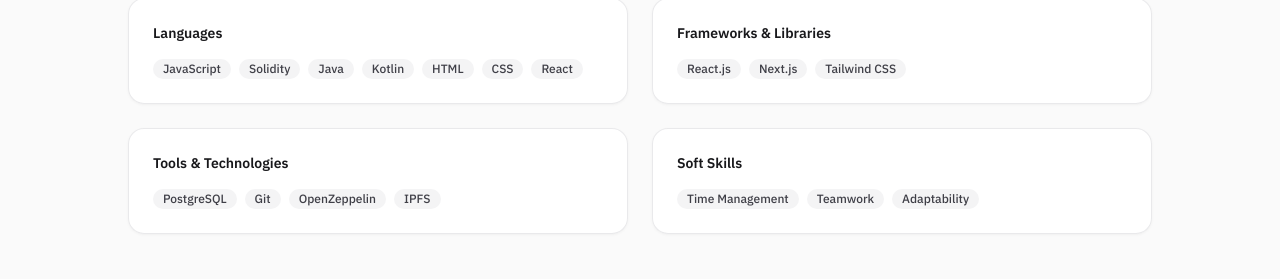
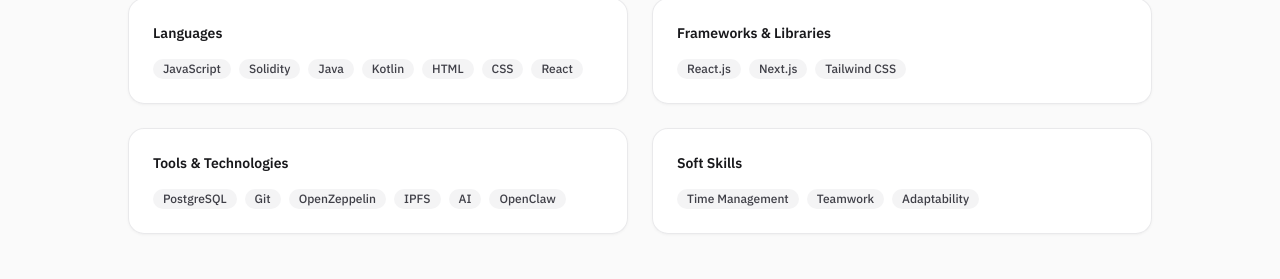
Before and after one commit to Murito-01/personal-portofolio, a Next.js app: page / in a window 1280 px wide. Shown: the part 1602-1881 px from the top of the page. Built offline with nearby package versions, Linux system fonts and the light colour scheme.

Commit message:
Update skills

```diff
--- a/data/skills.ts
+++ b/data/skills.ts
@@ -9,7 +9,7 @@
   },
   {
     title: "Tools & Technologies",
-    items: ["PostgreSQL", "Git", "OpenZeppelin", "IPFS"],
+    items: ["PostgreSQL", "Git", "OpenZeppelin", "IPFS", "AI", "OpenClaw"],
   },
   {
     title: "Soft Skills",
```
